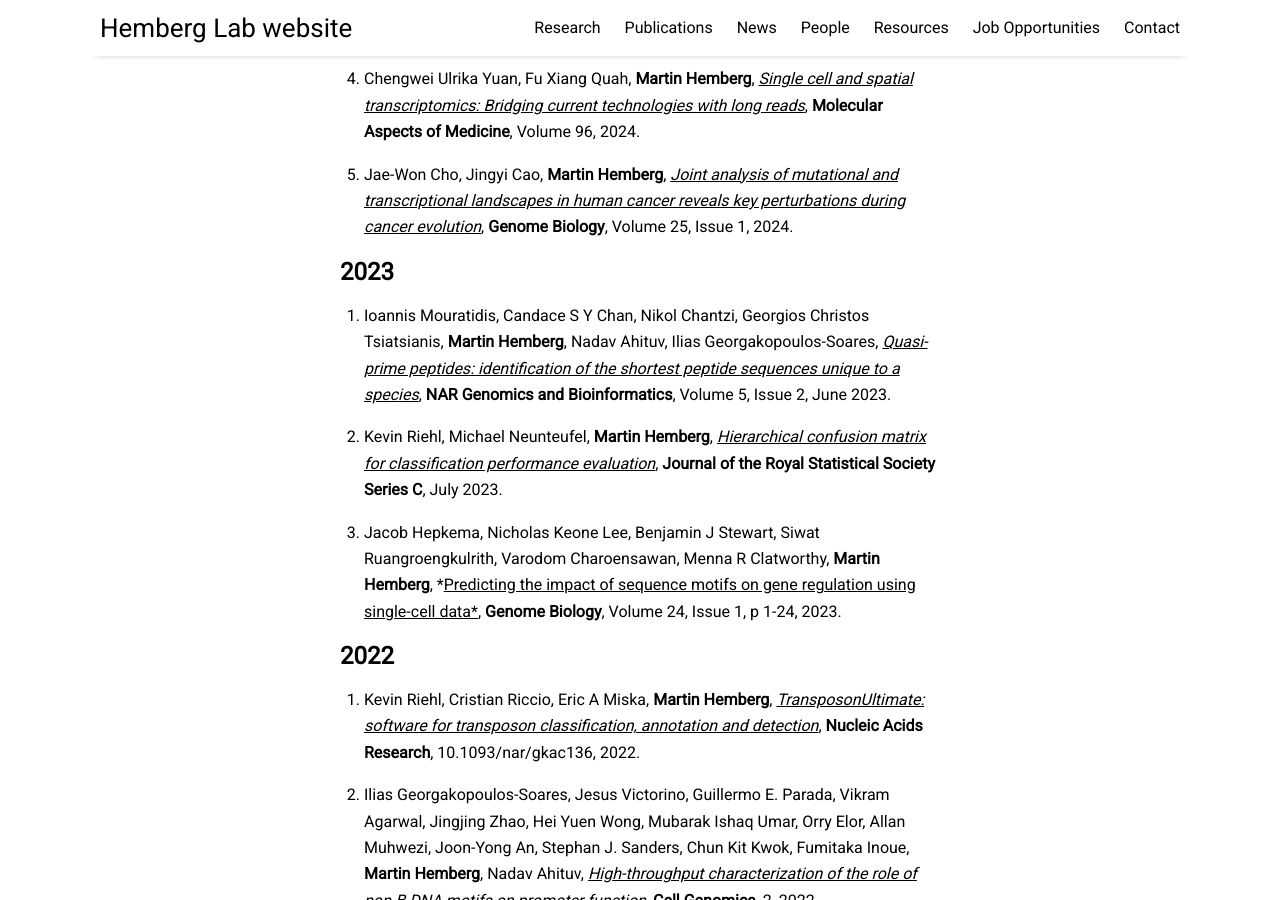
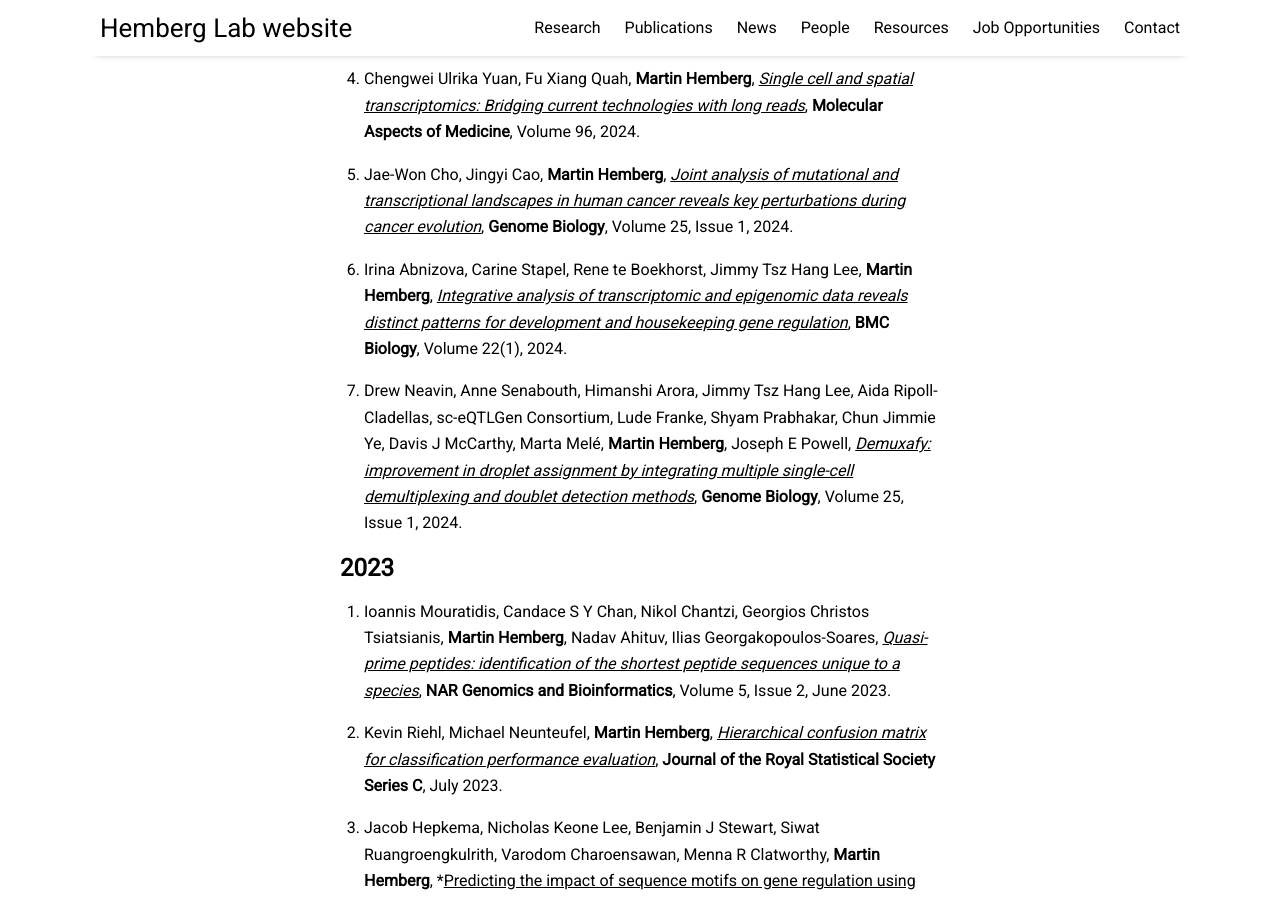
Before and after one commit to jaewon-cho/sdfasdf2dscf34fad.github.io, a Jekyll site: the page built from pages/publications.md, in a window 1280 px wide and 900 px high, scrolled down 703 px. Built offline with Jekyll 4.4.1, drawn with Linux system fonts in a browser that asks for light colours; nearby versions of some CDN libraries.

Commit message:
Updated publications

```diff
--- a/pages/publications.md
+++ b/pages/publications.md
@@ -19,6 +19,11 @@ For an up to date list of all publications (including preprints), please see [Go
 4. Chengwei Ulrika Yuan, Fu Xiang Quah, **Martin Hemberg**, [*Single cell and spatial transcriptomics: Bridging current technologies with long reads*](https://www.sciencedirect.com/science/article/pii/S0098299724000141), **Molecular Aspects of Medicine**, Volume 96, 2024.
 
 5. Jae-Won Cho, Jingyi Cao, **Martin Hemberg**, [*Joint analysis of mutational and transcriptional landscapes in human cancer reveals key perturbations during cancer evolution*](https://link.springer.com/article/10.1186/s13059-024-03201-1), **Genome Biology**, Volume 25, Issue 1, 2024.
+
+6. Irina Abnizova, Carine Stapel, Rene te Boekhorst, Jimmy Tsz Hang Lee, **Martin Hemberg**, [*Integrative analysis of transcriptomic and epigenomic data reveals distinct patterns for development and housekeeping gene regulation*](https://bmcbiol.biomedcentral.com/articles/10.1186/s12915-024-01869-2), **BMC Biology**, Volume 22(1), 2024.
+
+7. Drew Neavin, Anne Senabouth, Himanshi Arora, Jimmy Tsz Hang Lee, Aida Ripoll-Cladellas, sc-eQTLGen Consortium, Lude Franke, Shyam Prabhakar, Chun Jimmie Ye, Davis J McCarthy, Marta Melé, **Martin Hemberg**, Joseph E Powell, [*Demuxafy: improvement in droplet assignment by integrating multiple single-cell demultiplexing and doublet detection methods*](https://link.springer.com/article/10.1186/s13059-024-03224-8a), **Genome Biology**, Volume 25, Issue 1, 2024.
+
 
 ## <a id="2023"></a>2023
 
```
